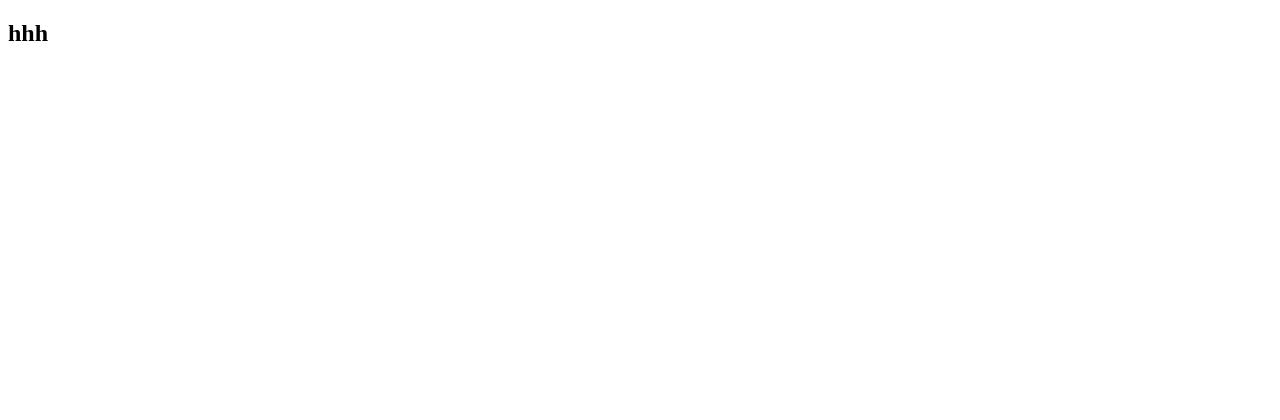
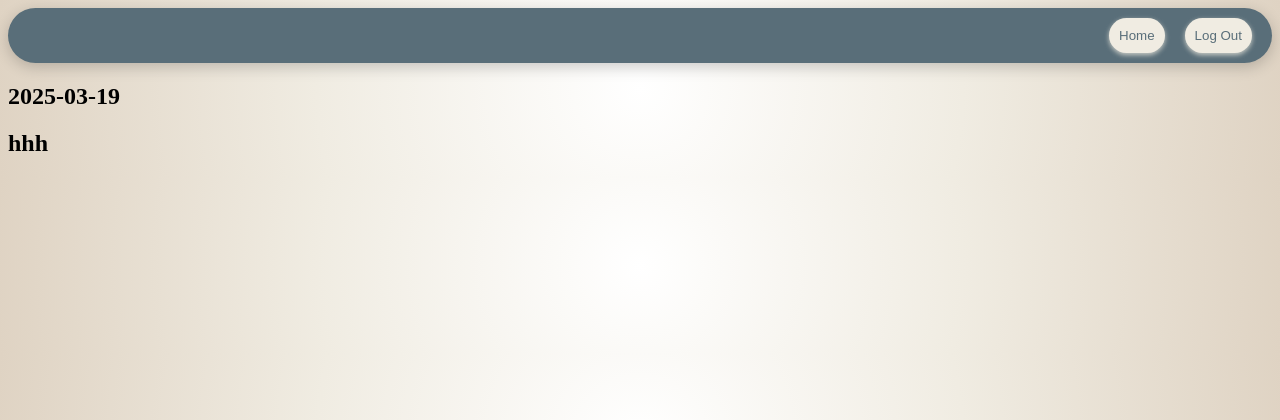
Before and after one commit to srushtisoni08/Note_taking, a Flask app: page /tasks in a window 1280 px wide. Before the commit the part shown is almost empty. Shown: the top 420 px of the page. Run offline with Flask 3, Linux system fonts and the light colour scheme; a user stored in the database is signed in.

Commit message:
feat : task

```diff
--- a/static/task.css
+++ b/static/task.css
@@ -0,0 +1,30 @@
+.navbar{
+    display: flex;
+    justify-content: flex-end;
+    /* background: linear-gradient(135deg, #c7b198 0%, #596e79 100%); */
+    background-color: #596e79;
+    padding: 10px 20px;
+    gap: 20px;
+    border-radius: 30px;
+    box-shadow: 0 4px 15px rgba(0, 0, 0, 0.2);
+}
+.navbar button{
+    padding: 10px;
+    background-attachment: fixed;
+    background-color: #f0ece2;
+    color: #596e79;
+    border: none;
+    border-radius: 50px;
+    box-shadow: 0 2px 5px #f0ebe0c4;
+    cursor: pointer;
+}
+.out:active .home:active{
+    background-color: #fffcf2;
+    box-shadow: 0 2px 10px #f0ebe0c4 ;
+}
+.home:hover, .out:hover{
+    transform: scale(1.03);
+}
+body{
+    background: radial-gradient(circle, #fff,#f0ece2, #dfd3c3);
+}
--- a/templates/task.html
+++ b/templates/task.html
@@ -6,7 +6,18 @@
     <link rel="stylesheet" href="static\task.css">
 {% endblock %}
 {% block body%}
+    <div class="navbar">
+        <form action="/dashboard">
+            <button class="home">Home</button>
+        </form>
+        <form action="/logout">
+            <button class="out">Log Out</button>
+        </form>
+    </div>
     {%for event in events %}
-        <h2>{{event.title}}</h2>
+        <div id="event">
+            <h2 id="date">{{event.date}}</h2>
+            <h2 id="title">{{event.title}}</h2>
+        </div>
     {%endfor%}
 {% endblock %}
```
Also changed, not shown: instance/database.db, 2 other files.
